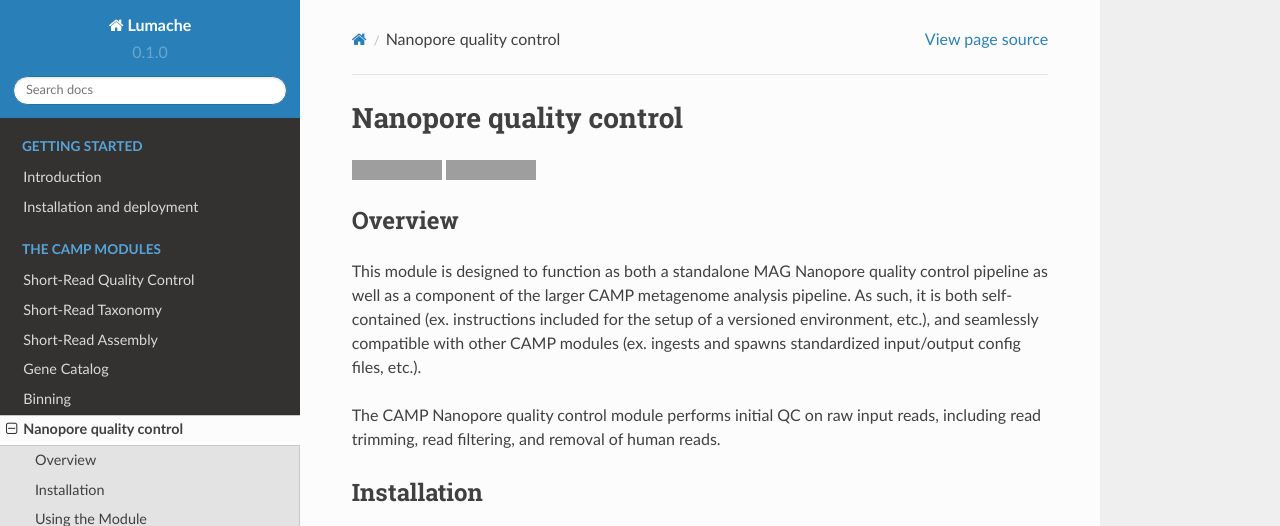
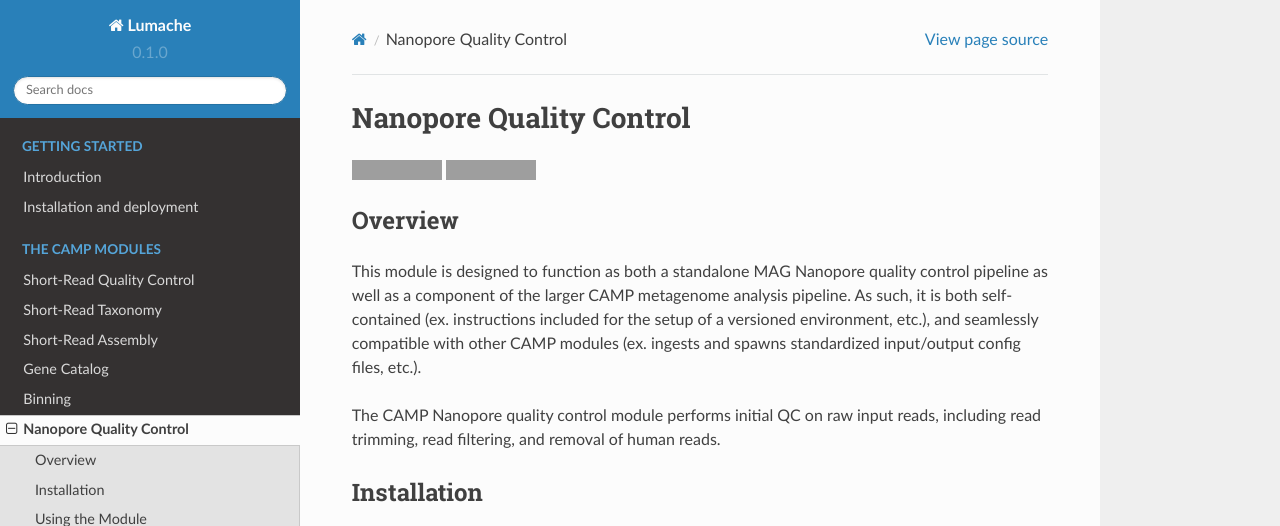
Before and after one commit to MetaSUB-CAMP/camp-documentation, a Sphinx documentation site: the page built from docs/source/nanoporeqc.rst, in a window 1280 px wide and 900 px high. Shown: the top 526 px of the window. Built offline with Sphinx 7.4.7 and the Read the Docs theme 2.0.0, drawn with Linux system fonts in a browser that asks for light colours; pages that are not in the unit, such as notebooks, are missing from menus; grey boxes are pictures that could not be loaded.

```diff
--- a/docs/source/nanoporeqc.rst
+++ b/docs/source/nanoporeqc.rst
@@ -1,4 +1,4 @@
-Nanopore quality control
+Nanopore Quality Control
 ========================
 
 
```
